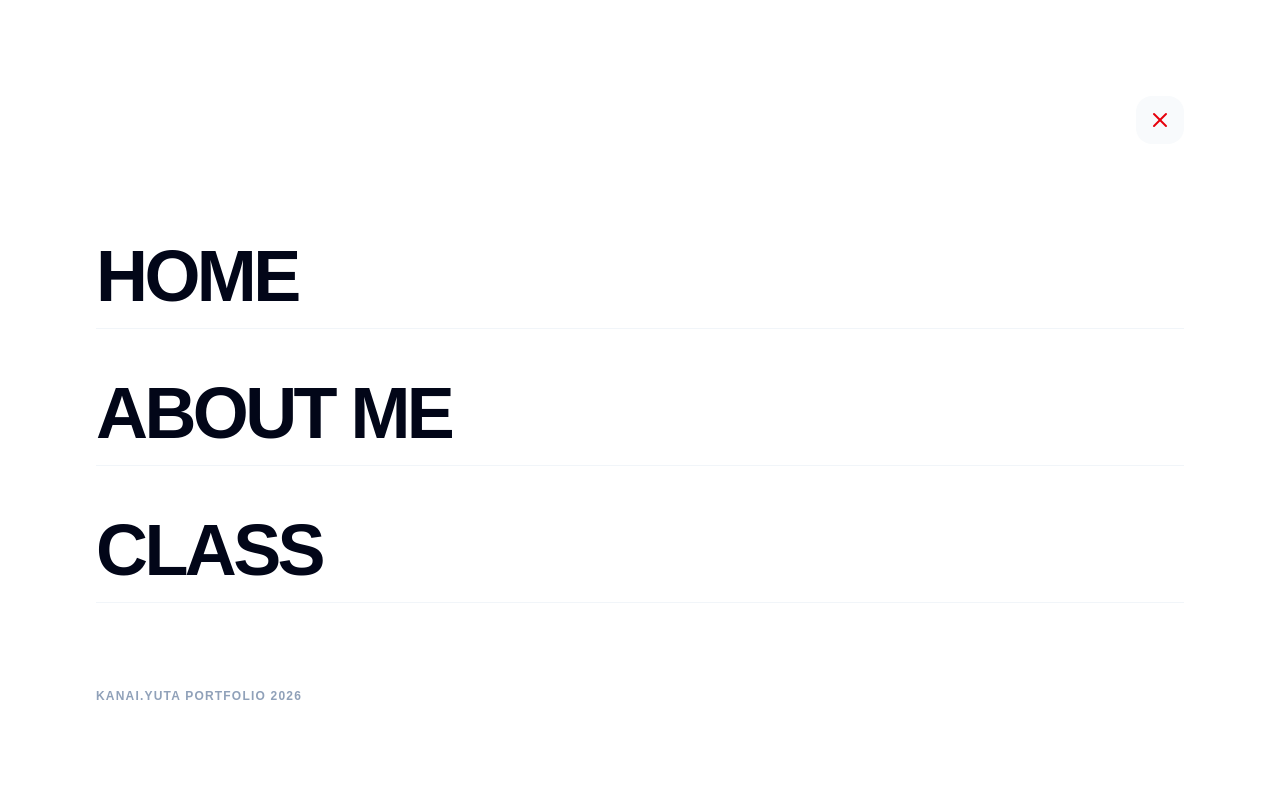
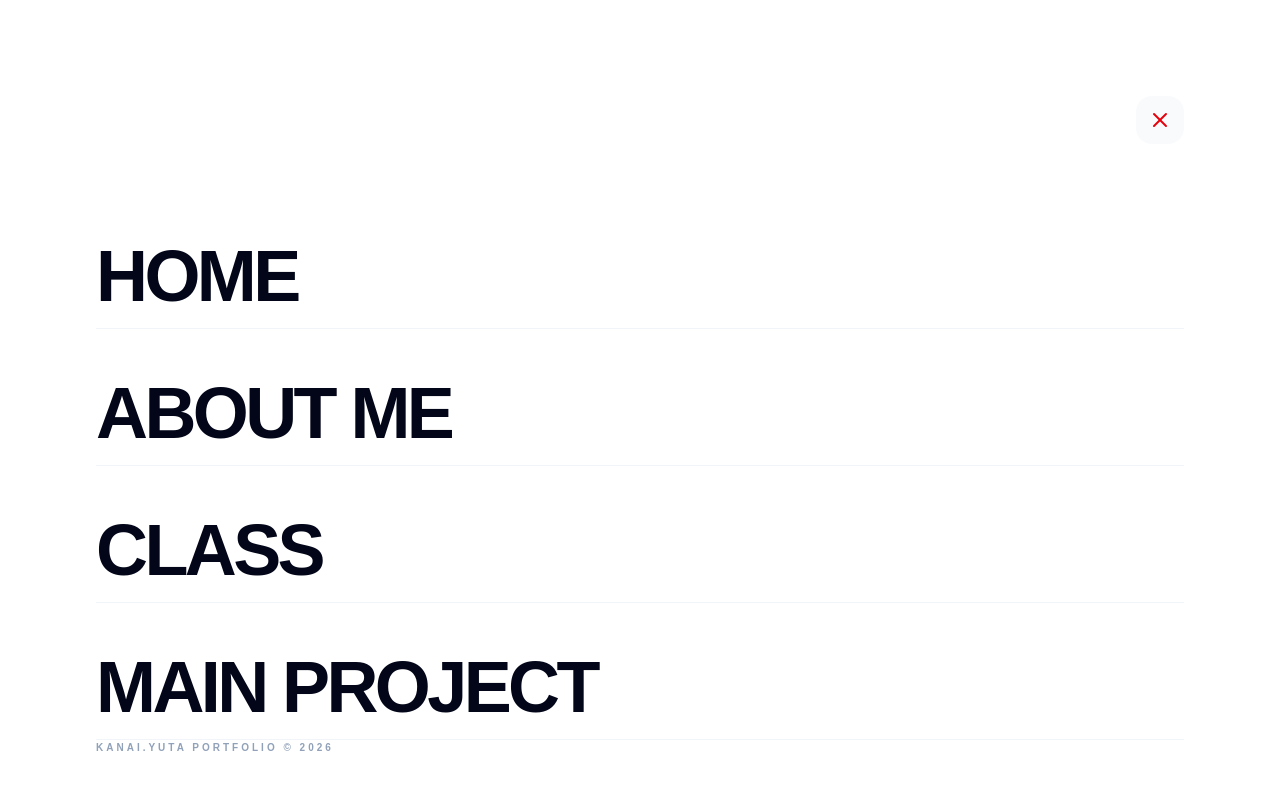
Before and after one commit to presidentkanai/KANAI.YUTA.github.io, a Next.js app: page / in a window 1280 px wide. Both pictures are taken after a click on the button 1231 px from the left and 49 px from the top of the page. Shown: the top 800 px of the page. Built offline with nearby package versions, Linux system fonts and the light colour scheme.

Commit message:
Update Navbar.tsx

```diff
--- a/app/Navbar.tsx
+++ b/app/Navbar.tsx
@@ -7,24 +7,25 @@ import Link from "next/link";
 export default function Navbar() {
   const [isOpen, setIsOpen] = useState(false);
 
+  // メニューに表示する項目
   const menuItems = [
     { name: "Home", href: "/" },
     { name: "About Me", href: "/about" },
     { name: "Class", href: "/class" },
-    // 今後増えるプロジェクトなどもここに追加可能
+    { name: "Main Project", href: "/othello" },
   ];
 
   return (
     <>
-      {/* 右上のハンバーガーボタン */}
+      {/* 1. 右上の三本線ボタン：absoluteに変更してページ上部に固定 */}
       <button
         onClick={() => setIsOpen(true)}
-        className="fixed top-6 right-6 z-[60] p-3 bg-white/80 backdrop-blur-md border border-slate-100 rounded-2xl shadow-sm hover:border-red-500 transition-colors"
+        className="absolute top-6 right-6 z-[60] p-3 bg-white/80 backdrop-blur-md border border-slate-100 rounded-2xl shadow-sm hover:border-red-500 transition-colors group"
       >
-        <Menu size={24} className="text-slate-900" />
+        <Menu size={24} className="text-slate-900 group-hover:text-red-600 transition-colors" />
       </button>
 
-      {/* メニュー画面のオーバーレイ */}
+      {/* 2. メニュー画面（オーバーレイ） */}
       <AnimatePresence>
         {isOpen && (
           <motion.div
@@ -34,7 +35,7 @@ export default function Navbar() {
             transition={{ type: "spring", damping: 25, stiffness: 200 }}
             className="fixed inset-0 z-[70] bg-white flex flex-col p-8 md:p-24"
           >
-            {/* 閉じるボタン */}
+            {/* 閉じるボタン（こちらは常に画面の右上に固定） */}
             <div className="flex justify-end">
               <button
                 onClick={() => setIsOpen(false)}
@@ -44,8 +45,8 @@ export default function Navbar() {
               </button>
             </div>
 
-            {/* メニューリンク集 */}
-            <nav className="mt-20 space-y-8">
+            {/* ナビゲーションリンク */}
+            <nav className="mt-12 md:mt-20 space-y-6 md:space-y-8">
               {menuItems.map((item, index) => (
                 <motion.div
                   key={item.name}
@@ -55,22 +56,25 @@ export default function Navbar() {
                 >
                   <Link
                     href={item.href}
-                    onClick={() => setIsOpen(false)} // クリックしたら閉じる
+                    onClick={() => setIsOpen(false)}
                     className="group flex items-center justify-between py-4 border-b border-slate-100"
                   >
                     <span className="text-4xl md:text-7xl font-black text-slate-950 tracking-tighter uppercase group-hover:text-red-600 transition-colors">
                       {item.name}
                     </span>
-                    <ArrowRight size={32} className="opacity-0 group-hover:opacity-100 group-hover:translate-x-2 transition-all text-red-600" />
+                    <ArrowRight
+                      size={32}
+                      className="opacity-0 -translate-x-4 group-hover:opacity-100 group-hover:translate-x-0 transition-all text-red-600 hidden md:block"
+                    />
                   </Link>
                 </motion.div>
               ))}
             </nav>
 
-            {/* メニュー下部のクレジット */}
+            {/* 下部のクレジット */}
             <div className="mt-auto">
-              <p className="text-xs tracking-widest uppercase text-slate-400 font-bold">
-                KANAI.YUTA PORTFOLIO 2026
+              <p className="text-[10px] tracking-[0.3em] uppercase text-slate-400 font-bold">
+                KANAI.YUTA PORTFOLIO &copy; 2026
               </p>
             </div>
           </motion.div>
```
